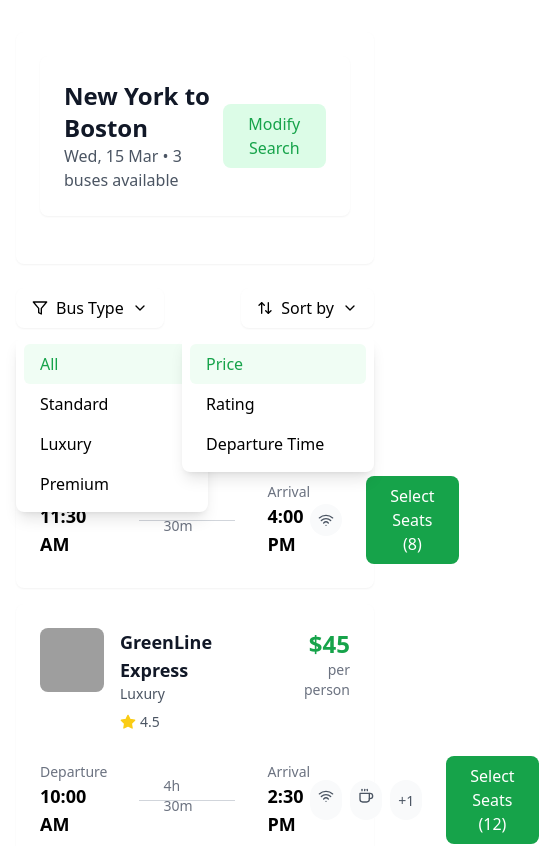
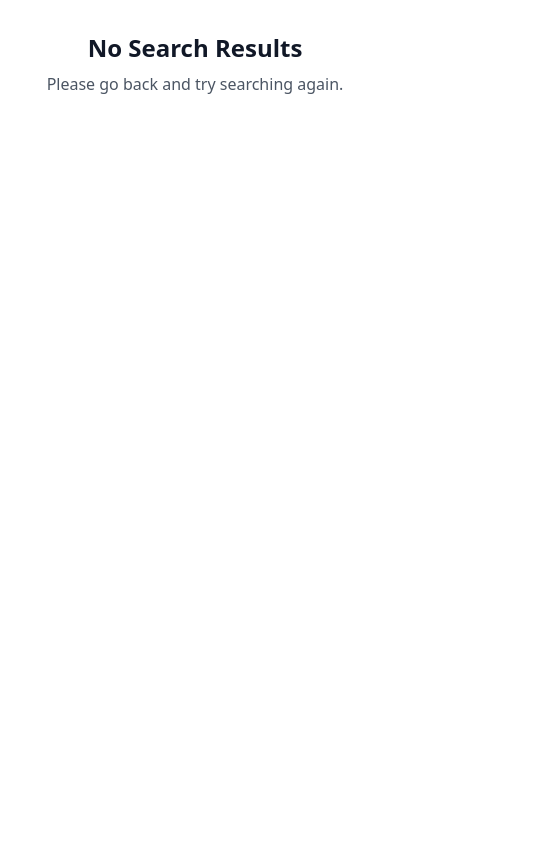
Before and after one commit to KevinBiv/trip-book, a React (Vite) app: page /search-results in a window 390 px wide. Shown: the top 846 px of the page, 539 px wide, since content can reach past the window. Built offline with nearby package versions, Linux system fonts and the light colour scheme; grey boxes are pictures that could not be loaded.

Commit message:
Added searching schedule functionality

```diff
--- a/src/components/SearchTicket/SearchTicketResults.tsx
+++ b/src/components/SearchTicket/SearchTicketResults.tsx
@@ -1,151 +1,117 @@
 import { useState } from "react";
-import {
-  Wifi,
-  Coffee,
-  ChevronDown,
-  Filter,
-  ArrowUpDown,
-  Star,
-} from "lucide-react";
-import { useNavigate } from "react-router-dom";
-import ModifySearchModal from "../ModifySearch/ModifySearchModal";
+import { ChevronDown, Filter, ArrowUpDown } from "lucide-react";
+import { useLocation, useNavigate } from "react-router-dom";
 
 interface Bus {
+  plateNumber: string;
+  driver: string;
+  type: string;
+  status: string;
+}
+
+interface Schedule {
   id: string;
-  operator: string;
+  from: string;
+  to: string;
   departureTime: string;
   arrivalTime: string;
-  duration: string;
   price: number;
-  rating: number;
-  amenities: string[];
-  seatsAvailable: number;
-  busType: string;
-  operatorLogo: string;
+  status: string;
+  bus: Bus;
 }
 
-const buses: Bus[] = [
-  {
-    id: "bus1",
-    operator: "GreenLine Express",
-    departureTime: "10:00 AM",
-    arrivalTime: "2:30 PM",
-    duration: "4h 30m",
-    price: 45,
-    rating: 4.5,
-    amenities: ["WiFi", "Power Outlets", "Refreshments"],
-    seatsAvailable: 12,
-    busType: "Luxury",
-    operatorLogo:
-      "https://images.unsplash.com/photo-1557223562-6c77ef16210f?auto=format&fit=crop&q=80&w=200&h=200",
-  },
-  {
-    id: "bus2",
-    operator: "Blue Star",
-    departureTime: "11:30 AM",
-    arrivalTime: "4:00 PM",
-    duration: "4h 30m",
-    price: 35,
-    rating: 4.2,
-    amenities: ["WiFi", "Power Outlets"],
-    seatsAvailable: 8,
-    busType: "Standard",
-    operatorLogo:
-      "https://images.unsplash.com/photo-1558981285-6f0c94958bb6?auto=format&fit=crop&q=80&w=200&h=200",
-  },
-  {
-    id: "bus3",
-    operator: "Royal Coaches",
-    departureTime: "1:00 PM",
-    arrivalTime: "5:30 PM",
-    duration: "4h 30m",
-    price: 55,
-    rating: 4.8,
-    amenities: ["WiFi", "Power Outlets", "Refreshments", "Entertainment"],
-    seatsAvailable: 15,
-    busType: "Premium",
-    operatorLogo:
-      "https://images.unsplash.com/photo-1557223562-6c77ef16210f?auto=format&fit=crop&q=80&w=200&h=200",
-  },
-];
+export default function SearchResults() {
+  const navigate = useNavigate();
+  const location = useLocation();
+  const [sortBy, setSortBy] = useState<"price" | "departure">("price");
+  const [filterBusType, setFilterBusType] = useState("all");
+  const [showSortMenu, setShowSortMenu] = useState(false);
+  const [showFilterMenu, setShowFilterMenu] = useState(false);
 
-export default function SearchResults() {
-  const [isModifySearchOpen, setIsModifySearchOpen] = useState(false);
+  const { schedules = [] } = location.state?.searchResults || {};
 
-  // Current search details - in a real app, this would come from your state management
-  const currentSearch = {
-    from: "New York",
-    to: "Boston",
-    date: "2024-03-15",
-  };
+  if (!location.state) {
+    return (
+      <div className="max-w-7xl mx-auto px-4 sm:px-6 lg:px-8 py-8">
+        <div className="text-center">
+          <h2 className="text-2xl font-bold text-gray-900">
+            No Search Results
+          </h2>
+          <p className="text-gray-600 mt-2">
+            Please go back and try searching again.
+          </p>
+        </div>
+      </div>
+    );
+  }
 
-  const navigate = useNavigate();
-
-  const handleClickSelectSeats = () => {
-    navigate("/select-seats");
-    console.log("Button clicked");
-  };
-
-  const [sortBy, setSortBy] = useState("price");
-  const [filterBusType, setFilterBusType] = useState("all");
-
-  const filteredBuses = buses.filter(
-    (bus) =>
+  const filteredSchedules = schedules.filter(
+    (schedule: Schedule) =>
       filterBusType === "all" ||
-      bus.busType.toLowerCase() === filterBusType.toLowerCase()
+      schedule.bus.type.toLowerCase() === filterBusType.toLowerCase()
   );
 
-  const sortedBuses = [...filteredBuses].sort((a, b) => {
+  const sortedSchedules = [...filteredSchedules].sort(
+    (a: Schedule, b: Schedule) => {
       if (sortBy === "price") return a.price - b.price;
-    if (sortBy === "rating") return b.rating - a.rating;
       if (sortBy === "departure")
         return a.departureTime.localeCompare(b.departureTime);
       return 0;
+    }
+  );
+
+  const formatDate = (dateString: string) => {
+    return new Date(dateString).toLocaleDateString("en-US", {
+      weekday: "long",
+      year: "numeric",
+      month: "long",
+      day: "numeric",
     });
+  };
 
   return (
     <div className="max-w-7xl mx-auto px-4 sm:px-6 lg:px-8 py-8">
       {/* Search Summary */}
       <div className="bg-white rounded-lg shadow-sm p-6 mb-6">
-        <div className="bg-white rounded-lg shadow-sm p-6 mb-6">
         <div className="flex items-center justify-between">
           <div>
             <h2 className="text-2xl font-bold text-gray-900">
-                {currentSearch.from} to {currentSearch.to}
+              {location.state.from} to {location.state.to}
             </h2>
-              <p className="text-gray-600">Wed, 15 Mar • 3 buses available</p>
+            <p className="text-gray-600">
+              {formatDate(location.state.date)} • {schedules.length} buses
+              available
+            </p>
           </div>
           <button
-              onClick={() => setIsModifySearchOpen(true)}
-              className="bg-primary-100 text-primary-600 px-4 py-2 rounded-lg hover:bg-primary-200 transition-colors"
+            onClick={() => navigate("/")}
+            className="text-primary-600 hover:text-primary-700"
           >
             Modify Search
           </button>
         </div>
       </div>
-      </div>
-
-      {/* Modify Search Modal */}
-      <ModifySearchModal
-        isOpen={isModifySearchOpen}
-        onClose={() => setIsModifySearchOpen(false)}
-        currentSearch={currentSearch}
-      />
 
       {/* Filters and Sort */}
       <div className="flex justify-between mb-6">
-        <div className="flex space-x-4">
         <div className="relative">
-            <button className="flex items-center space-x-2 bg-white px-4 py-2 rounded-lg shadow-sm hover:bg-gray-50">
+          <button
+            className="flex items-center space-x-2 bg-white px-4 py-2 rounded-lg shadow-sm hover:bg-gray-50"
+            onClick={() => setShowFilterMenu(!showFilterMenu)}
+          >
             <Filter className="h-4 w-4" />
             <span>Bus Type</span>
             <ChevronDown className="h-4 w-4" />
           </button>
+          {showFilterMenu && (
             <div className="absolute top-12 left-0 w-48 bg-white rounded-lg shadow-lg p-2 z-10">
               {["All", "Standard", "Luxury", "Premium"].map((type) => (
                 <button
                   key={type}
-                  onClick={() => setFilterBusType(type.toLowerCase())}
+                  onClick={() => {
+                    setFilterBusType(type.toLowerCase());
+                    setShowFilterMenu(false);
+                  }}
                   className={`w-full text-left px-4 py-2 rounded-md ${
                     filterBusType === type.toLowerCase()
                       ? "bg-primary-50 text-primary-600"
@@ -156,23 +122,30 @@
                 </button>
               ))}
             </div>
+          )}
         </div>
-        </div>
+
         <div className="relative">
-          <button className="flex items-center space-x-2 bg-white px-4 py-2 rounded-lg shadow-sm hover:bg-gray-50">
+          <button
+            className="flex items-center space-x-2 bg-white px-4 py-2 rounded-lg shadow-sm hover:bg-gray-50"
+            onClick={() => setShowSortMenu(!showSortMenu)}
+          >
             <ArrowUpDown className="h-4 w-4" />
             <span>Sort by</span>
             <ChevronDown className="h-4 w-4" />
           </button>
+          {showSortMenu && (
             <div className="absolute top-12 right-0 w-48 bg-white rounded-lg shadow-lg p-2 z-10">
               {[
                 { value: "price", label: "Price" },
-              { value: "rating", label: "Rating" },
                 { value: "departure", label: "Departure Time" },
               ].map((option) => (
                 <button
                   key={option.value}
-                onClick={() => setSortBy(option.value)}
+                  onClick={() => {
+                    setSortBy(option.value as "price" | "departure");
+                    setShowSortMenu(false);
+                  }}
                   className={`w-full text-left px-4 py-2 rounded-md ${
                     sortBy === option.value
                       ? "bg-primary-50 text-primary-600"
@@ -183,40 +156,38 @@
                 </button>
               ))}
             </div>
+          )}
         </div>
       </div>
 
-      {/* Bus List */}
+      {/* Schedule List */}
       <div className="space-y-4">
-        {sortedBuses.map((bus) => (
+        {sortedSchedules.length === 0 ? (
+          <div className="bg-white rounded-lg shadow-sm p-6 text-center">
+            <p className="text-gray-600">
+              No schedules found for your search criteria.
+            </p>
+          </div>
+        ) : (
+          sortedSchedules.map((schedule: Schedule) => (
             <div
-            key={bus.id}
+              key={schedule.id}
               className="bg-white rounded-lg shadow-sm p-6 hover:shadow-md transition-shadow"
             >
               <div className="flex items-start justify-between">
-              <div className="flex space-x-4">
-                <img
-                  src={bus.operatorLogo}
-                  alt={bus.operator}
-                  className="w-16 h-16 rounded-lg object-cover"
-                />
                 <div>
                   <h3 className="text-lg font-semibold text-gray-900">
-                    {bus.operator}
+                    Bus: {schedule.bus.plateNumber}
                   </h3>
-                  <p className="text-sm text-gray-600">{bus.busType}</p>
-                  <div className="flex items-center mt-2">
-                    <Star className="h-4 w-4 text-yellow-400 fill-current" />
-                    <span className="ml-1 text-sm text-gray-600">
-                      {bus.rating}
-                    </span>
-                  </div>
-                </div>
+                  <p className="text-sm text-gray-600">{schedule.bus.type}</p>
+                  <p className="text-sm text-gray-600">
+                    Driver: {schedule.bus.driver}
+                  </p>
                 </div>
 
                 <div className="text-right">
                   <p className="text-2xl font-bold text-primary-600">
-                  ${bus.price}
+                    {schedule.price.toLocaleString()} Rwf
                   </p>
                   <p className="text-sm text-gray-500">per person</p>
                 </div>
@@ -226,64 +197,29 @@
                 <div className="flex space-x-8">
                   <div>
                     <p className="text-sm text-gray-500">Departure</p>
-                  <p className="text-lg font-semibold">{bus.departureTime}</p>
-                </div>
-                <div className="flex items-center">
-                  <div className="w-24 h-px bg-gray-300 relative">
-                    <span className="absolute -top-6 left-1/2 transform -translate-x-1/2 text-sm text-gray-500">
-                      {bus.duration}
-                    </span>
-                  </div>
+                    <p className="text-lg font-semibold">
+                      {schedule.departureTime}
+                    </p>
                   </div>
                   <div>
                     <p className="text-sm text-gray-500">Arrival</p>
-                  <p className="text-lg font-semibold">{bus.arrivalTime}</p>
+                    <p className="text-lg font-semibold">
+                      {schedule.arrivalTime}
+                    </p>
                   </div>
                 </div>
 
-              <div className="flex items-center space-x-6">
-                <div className="flex space-x-2">
-                  {bus.amenities.includes("WiFi") && (
-                    <div className="p-2 bg-gray-50 rounded-full" title="WiFi">
-                      <Wifi className="h-4 w-4 text-gray-600" />
-                    </div>
-                  )}
-                  {bus.amenities.includes("Refreshments") && (
-                    <div
-                      className="p-2 bg-gray-50 rounded-full"
-                      title="Refreshments"
-                    >
-                      <Coffee className="h-4 w-4 text-gray-600" />
-                    </div>
-                  )}
-                  {bus.amenities.length > 2 && (
-                    <div
-                      className="p-2 bg-gray-50 rounded-full"
-                      title="More amenities"
-                    >
-                      <span className="text-sm text-gray-600">
-                        +{bus.amenities.length - 2}
-                      </span>
-                    </div>
-                  )}
-                </div>
-
                 <button
-                  onClick={handleClickSelectSeats}
                   className="bg-primary-600 text-white px-6 py-2 rounded-lg hover:bg-primary-500 transition-colors"
-                >
-                  Select Seats ({bus.seatsAvailable})
-                </button>
-                {/* <Link
-                  to="/select-seats"
-                  className="bg-primary-600 text-white px-6 py-2 rounded-lg hover:bg-primary-500 transition-colors"
+                  // onClick={() => navigate(`/select-seats/${schedule.id}`)}
+                  onClick={() => navigate(`/select-seats`)}
                 >
                   Select Seats
-                </Link> */}
+                </button>
               </div>
             </div>
-          </div>
-        ))}
+          ))
+        )}
       </div>
     </div>
   );
```
Also changed, not shown: src/components/SearchTicket/SearchTicketForm.tsx (+43 -3 lines). Lines whose indentation alone changed are shown as unchanged.
